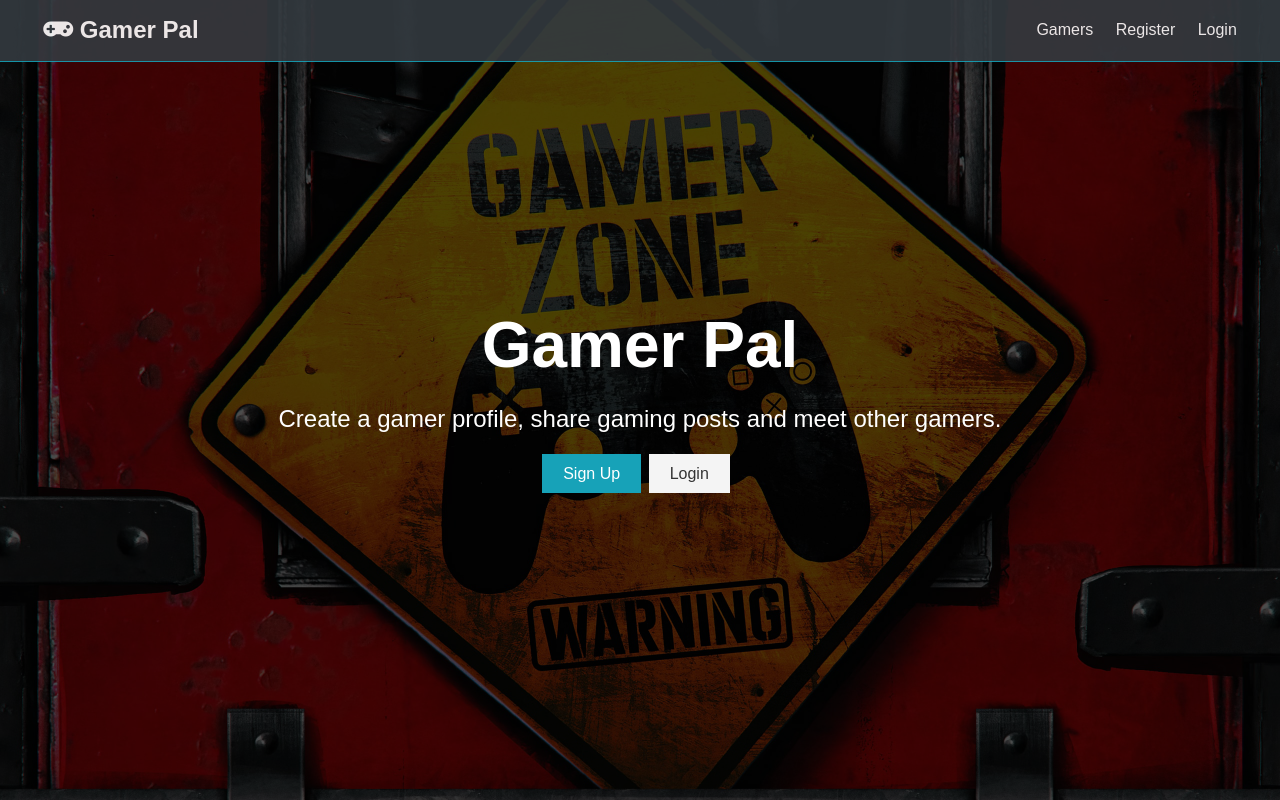
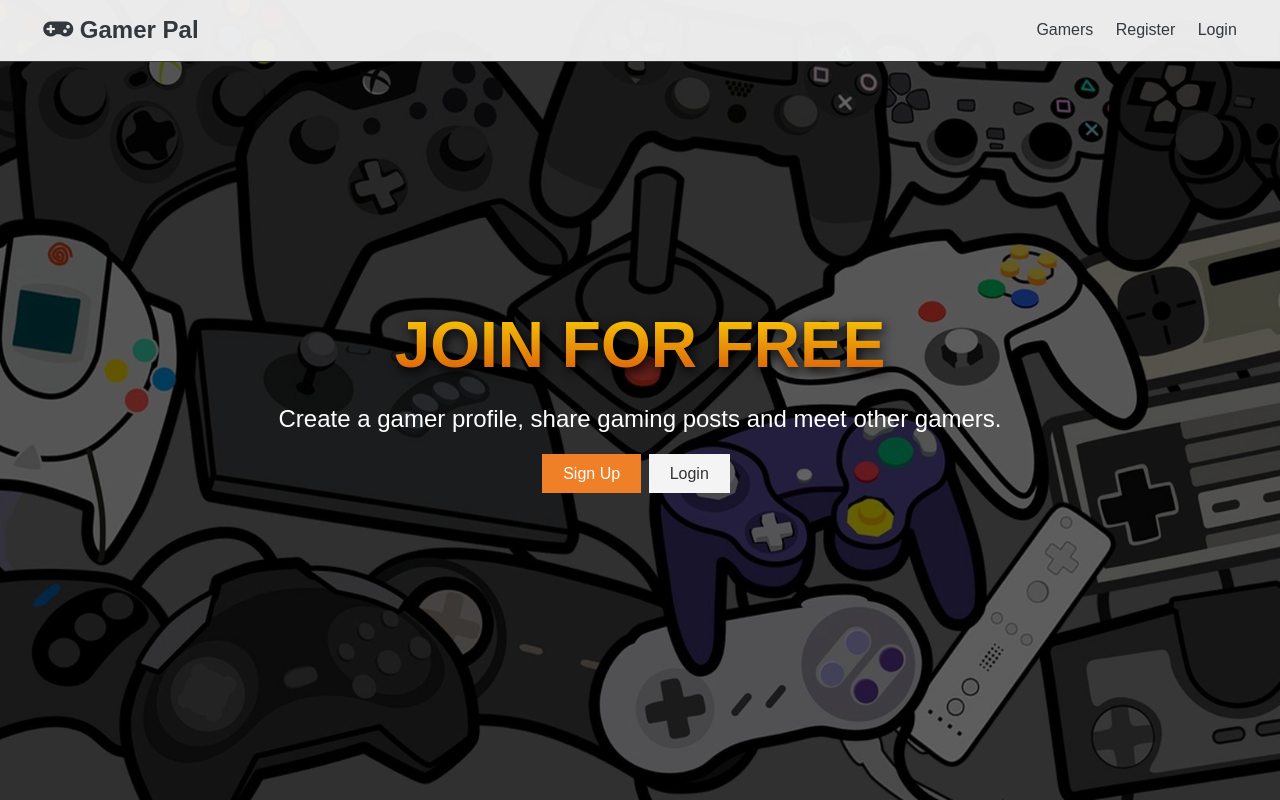
Before and after one commit to sheef-code/buckets-connect, a React (Create React App) app in the folder client/: page / in a window 1280 px wide. Built offline with nearby package versions, Linux system fonts and the light colour scheme.

Commit message:
updated styling

```diff
--- a/client/src/App.css
+++ b/client/src/App.css
@@ -1,8 +1,9 @@
 /* Global Styles */
 :root {
-  --primary-color: #17a2b8;
+  --primary-color: #f08028;
   --dark-color: #343a40;
   --light-color: #f4f4f4;
+  --bg-primary-color: #484e53;
   --danger-color: #dc3545;
   --success-color: #28a745;
 }
@@ -157,10 +158,14 @@ img {
 }
 
 .btn-primary,
-.bg-primary,
 .badge-primary,
 .alert-primary {
   background: var(--primary-color);
+  color: #fff;
+}
+
+.bg-primary {
+  background: var(--bg-primary-color);
   color: #fff;
 }
 
@@ -176,8 +181,8 @@ img {
 .bg-dark,
 .badge-dark,
 .alert-dark {
-  background: var(--dark-color);
-  color: #fff;
+  background: #f6f6f6;
+  color: var(--dark-color);
 }
 
 .btn-danger,
@@ -226,7 +231,7 @@ img {
 
 /* Overlay */
 .dark-overlay {
-  background-color: rgba(0, 0, 0, 0.7);
+  background-color: rgba(0, 0, 0, 0.6);
   position: absolute;
   top: 0;
   left: 0;
@@ -308,8 +313,8 @@ button {
   z-index: 1;
   width: 100%;
   top: 0;
-  border-bottom: solid 1px var(--primary-color);
-  opacity: 0.9;
+  opacity: 0.95;
+  border-bottom: 1px solid var(--dark-color);
 }
 
 .navbar ul {
@@ -317,7 +322,7 @@ button {
 }
 
 .navbar a {
-  color: #fff;
+  color: var(--dark-color);
   padding: 0.45rem;
   margin: 0 0.25rem;
 }
@@ -347,6 +352,14 @@ button {
   align-items: center;
   justify-content: center;
   text-align: center;
+}
+
+.landing-inner h1 {
+  filter: drop-shadow(2px 4px 6px black) !important;
+  background: -webkit-linear-gradient(#fbd506, #d64f0b) !important;
+  -webkit-background-clip: text !important;
+  -webkit-text-fill-color: transparent !important;
+  text-transform: uppercase;
 }
 
 /* Profiles Page */
--- a/client/src/components/layout/Landing.js
+++ b/client/src/components/layout/Landing.js
@@ -12,7 +12,7 @@ const Landing = ({ isAuthenticated }) => {
     <section className="landing">
       <div className="dark-overlay">
         <div className="landing-inner">
-          <h1 className="x-large">Gamer Pal</h1>
+          <h1 className="x-large">Join For Free</h1>
           <p className="lead">
             Create a gamer profile, share gaming posts and meet other gamers.
           </p>
```
Also changed, not shown: client/src/img/showcase.jpg.
